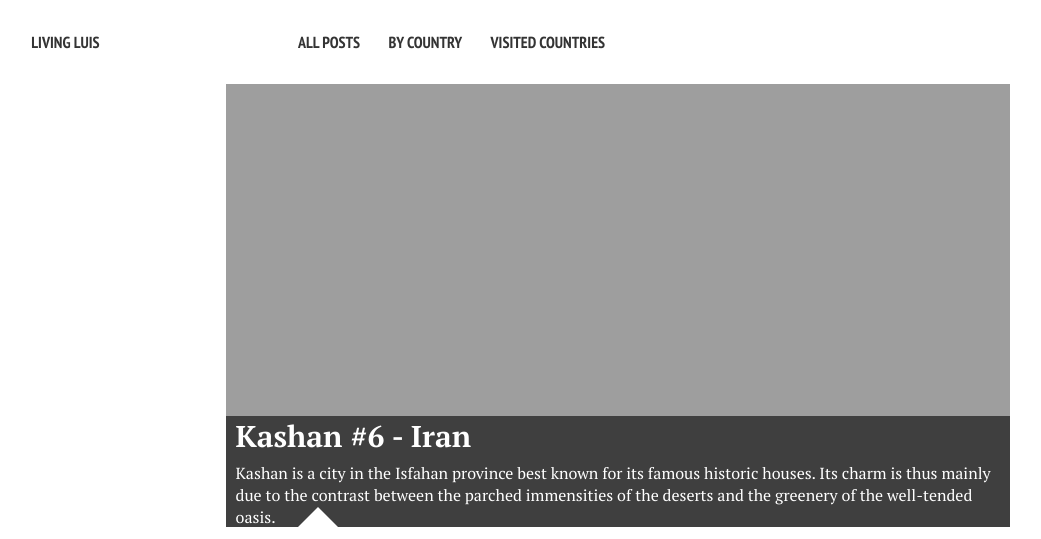
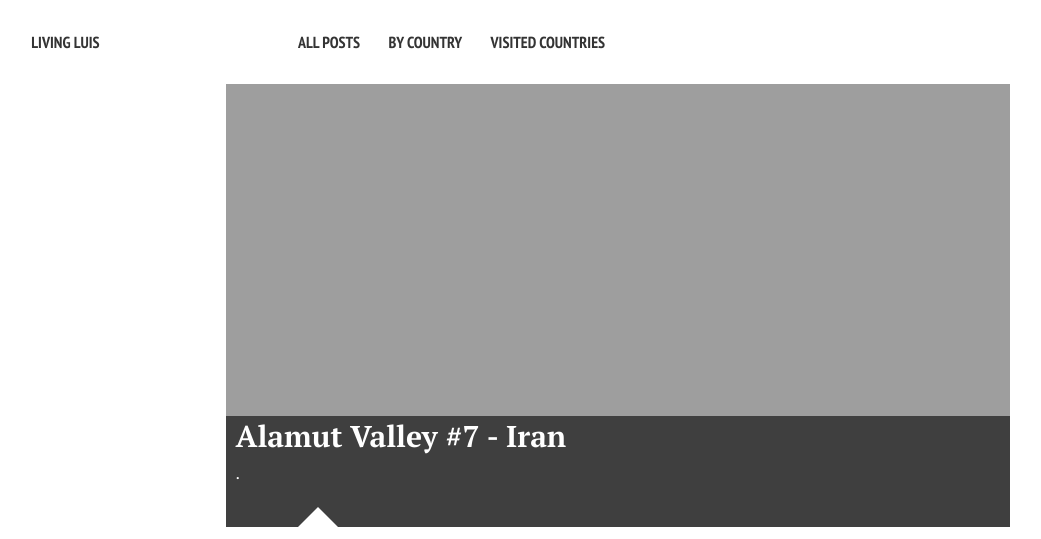
Before and after one commit to luiscspinho/luiscspinho.github.io, a Jekyll site: the page built from index.md, in a window 1280 px wide. Shown: the top 539 px of the page, without its empty margins (22-1063 px from the left). Built offline with Jekyll 4.4.1, drawn with Linux system fonts in a browser that asks for light colours; nearby versions of some CDN libraries; some of the changed text lies outside the part shown; grey boxes are pictures that could not be loaded.

Commit message:
init alamut

```diff
--- /dev/null
+++ b/_posts/2019-03-28-Alamut.md
@@ -0,0 +1,40 @@
+---
+layout: post
+title: "Alamut Valley #7 - Iran"
+author: luis
+modified:
+excerpt: "."
+tags: [Iran, travel, backpacking, budget, middle east]
+idPost: 49
+image:
+  feature: alamut.JPG
+---
+
+Kashan is a city very close to <b><a href="{{site.url}}/Esfahan" target="_blank">Esfahan</a></b>. Many travelers bypass Kashan on their journeys through the country, and even though I had the time to visit it, I can totally understand why. Kashan is nice, but nothing spectacular like the more touristy <b><a href="{{site.url}}/Esfahan" target="_blank">Esfahan</a></b> / <b><a href="{{site.url}}/Yazd" target="_blank">Yazd</a></b> / <b><a href="{{site.url}}/Shiraz" target="_blank">Shiraz</a></b>.
+
+<figure>
+	<a href="../images/iran/alamut/alamut1.JPG"><img src="../images/blank.JPG" alt="" data-echo="../images/iran/alamut/alamut1.JPG"></a>
+	<figcaption>?</figcaption>
+</figure>
+
+<b><highlight><middle>Kashan will not be on my found memories of best experiences in Iran.</middle></highlight></b>
+
+
+<br>
+<h1>How to get there and away</h1>
+<ul>
+<li>Local bus from the Kashan's bus station to Tehran, and from there to Qazvin. From here we took a pick up to our guest house.</li>
+<li>.</li>
+</ul>
+
+<br>
+<h1>What to do/see</h1>
+<ul>
+<li>Abyaneh Village.</li>
+</ul>
+
+<br>
+<h1>Where to sleep</h1>
+<ul>
+<li><b>Seven Guesthouse in Alamut</b>, ~40€ for a double bed with shared bathroom and breakfast included.</li>
+</ul>
```
Also changed, not shown: visited/index.md (+2 -1 lines).
